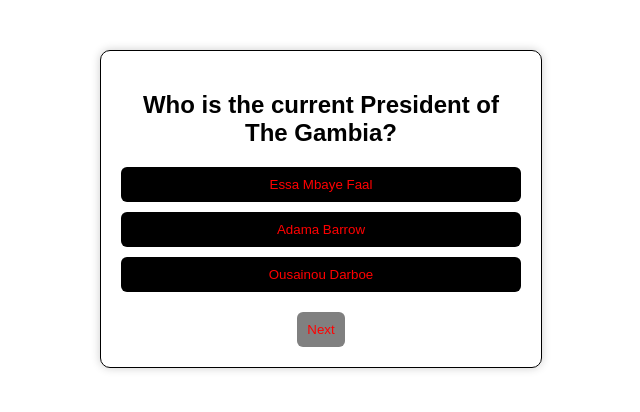
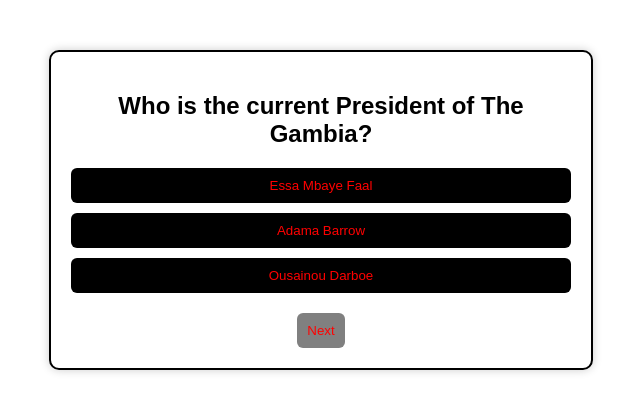
Before and after one commit to ndeneh93/Quiz-Application, a plain HTML site: page index.html in a window 1280 px wide. Shown: the whole page, without its empty margins (319-959 px from the left). Drawn offline with Linux system fonts and the light colour scheme.

Commit message:
Add files via upload

```diff
--- a/index.html
+++ b/index.html
@@ -7,16 +7,16 @@
     <title>Quiz App</title>
     <style>
         body {
-            font-family: Arial, Times New Roman, serif, sans-serif;
+            font-family: Arial, sans-serif;
             text-align: center;
             margin: 50px;
         }
 
         .quiz-container {
-            max-width: 400px;
+            max-width: 500px;
             margin: auto;
             padding: 20px;
-            border: 1px solid black;
+            border: 2px solid black;
             border-radius: 10px;
             box-shadow: 0px 0px 10px 0px rgba(0, 0, 0, 0.2);
         }
@@ -42,7 +42,6 @@
 
         button:disabled {
             background-color: grey;
-            cursor: not-allowed;
         }
     </style>
 </head>
@@ -69,7 +68,7 @@
             },
             {
                 question: "Who is the current Vice President of The Gambia?",
-                options: ["Isatou Touray", "Ousainou Darboe", "Muhammed BS Jallow"],
+                options: ["Dr.Isatou Touray", "Ousainou Darboe", "Muhammed B.S Jallow"],
                 answer: "Muhammed B.S Jallow"
             },
             {
@@ -80,15 +79,15 @@
         ];
         let currentQuestionIndex = 0;
         let score = 0;
-        const questionElement = document.getElementById('question');
-        const optionsElement = document.querySelector('.options');
-        const nextButton = document.getElementById('NextBtn');
-        const scoreElement = document.getElementById('score');
+        const questionElement = document.getElementById("question");
+        const optionsElement = document.querySelector(".options");
+        const nextButton = document.getElementById("NextBtn");
+        const scoreElement = document.getElementById("score");
 
         function loadQuestion() {
             const currentQuestion = quizData[currentQuestionIndex];
             questionElement.textContent = currentQuestion.question;
-            optionsElement.innerHTML = '';
+            optionsElement.innerHTML = "";
 
             currentQuestion.options.forEach(option => {
                 const button = document.createElement("button");
```
